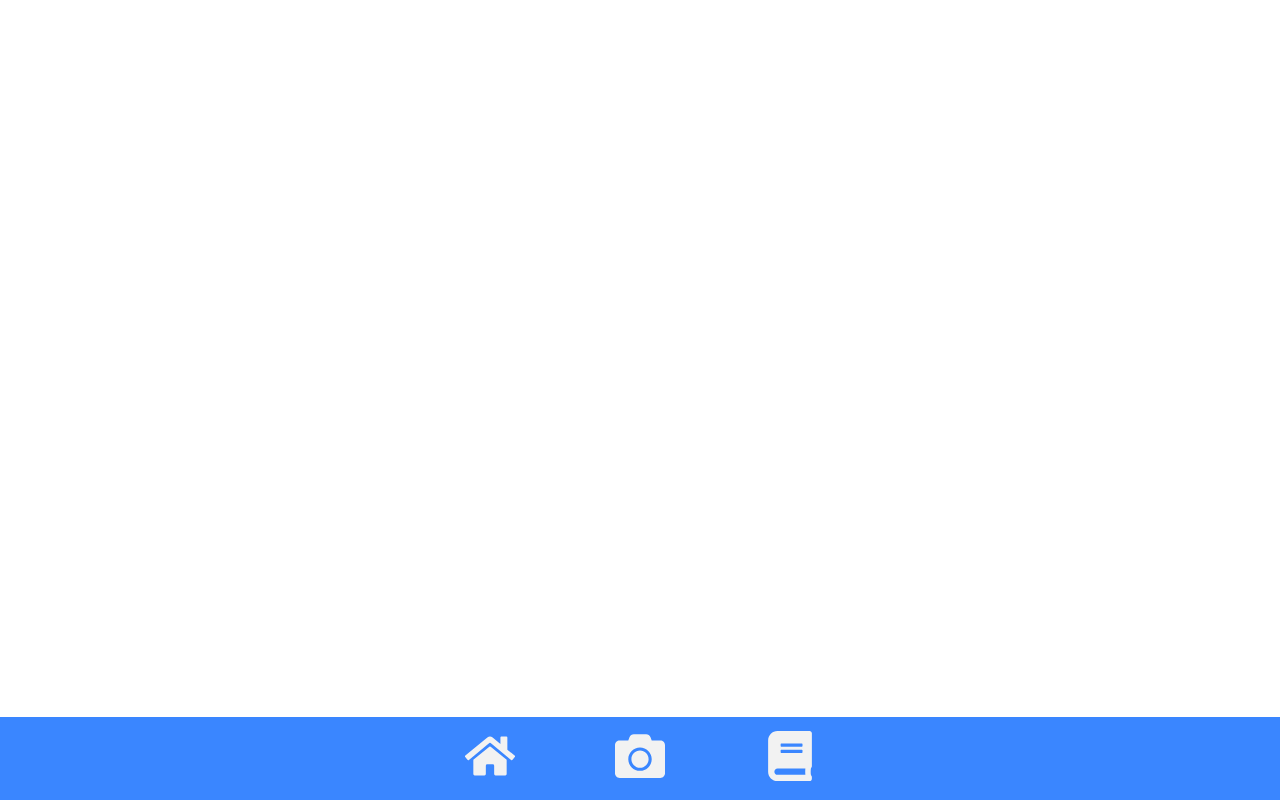
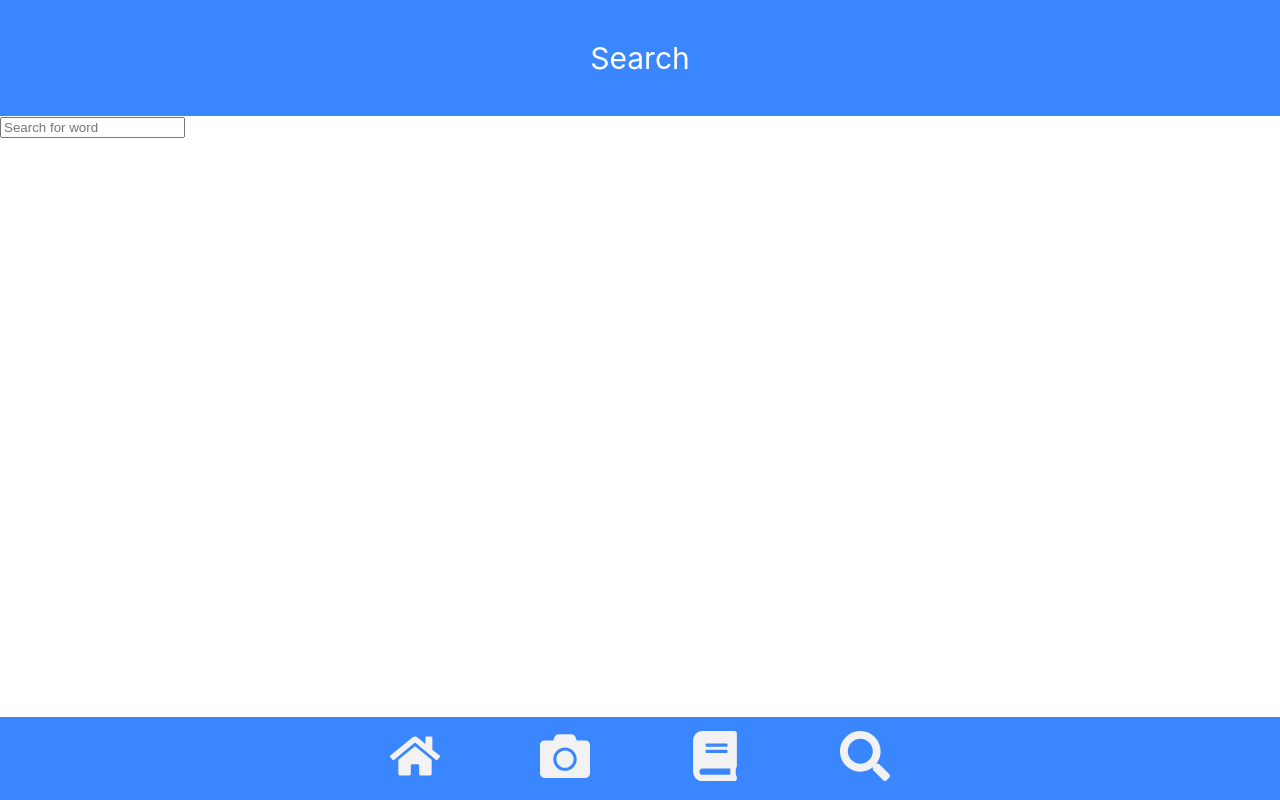
Before and after one commit to jono881/2021-Hackathon, a React (Create React App) app: page /search in a window 1280 px wide. Built offline with nearby package versions, Linux system fonts and the light colour scheme.

Commit message:
search feature attempt

```diff
--- a/src/App.js
+++ b/src/App.js
@@ -8,6 +8,7 @@ import Definition from './pages/Definition/Definition';
 import FlashCard from './pages/FlashCard/FlashCard';
 import FlashCardList from './pages/FlashcardList/FlashCards';
 import Intro from './pages/Intro/Intro';
+import Search from './pages/Search/Search';
 
 function App() {
   return (
@@ -20,7 +21,8 @@ function App() {
                 <Route path="/flashcards" component={FlashCardList}/>
                 <Route path="/card" component={FlashCard}/>
                 <Route path="/definition" component={Definition}/>
-              <Navigation />
+                <Route path="/search" component={Search}/>
+                <Navigation />
               </div>
            </Switch>
     </BrowserRouter>
--- /dev/null
+++ b/src/components/InputField/InputField.js
@@ -0,0 +1,10 @@
+import React from 'react';
+
+const InputField = ({handleChange})=> {
+
+    return (
+        <input type="text" placeholder="Search for word" onChange={handleChange} />
+    )
+}
+
+export default InputField
--- a/src/components/Navigation/Navigation.js
+++ b/src/components/Navigation/Navigation.js
@@ -1,6 +1,6 @@
 import React from 'react';
 import './Navigation.css'
-import { FaHome, FaCamera, FaBook} from 'react-icons/fa';
+import { FaHome, FaCamera, FaBook, FaSearch} from 'react-icons/fa';
 
 import { NavLink } from 'react-router-dom';
 
@@ -10,6 +10,7 @@ const Navigation = () => {
           <NavLink to="/home"><FaHome size="50"/></NavLink>
           <NavLink to="/detect"><FaCamera size="50"/></NavLink>
           <NavLink to="/flashcards"><FaBook size="50"/></NavLink>
+          <NavLink to="/search"><FaSearch size="50"/></NavLink>
        </div>
     );
 }
--- a/src/pages/FlashcardList/FlashCards.jsx
+++ b/src/pages/FlashcardList/FlashCards.jsx
@@ -5,7 +5,7 @@ import './FlashCardList.css'
 
 export default function FlashCardList() {
     const [flashCards, setFlashCards] = useState([]);
-    const colours = ["FFBE0B", "#FF006E", "#34495e", "#8e44ad", "#2c3e50", "#27ae60", "FFBE0B", "#16a085"];
+    const colours = ["FFBE0B", "#FF006E", "#34495e", "#8e44ad", "#2c3e50", "#27ae60", "#f39c12", "#16a085"];
     function getKeyByValue(object, value) {
         return Object.keys(object).find(key => object[key] === value);
     }
--- /dev/null
+++ b/src/pages/Search/Search.jsx
@@ -0,0 +1,12 @@
+import React from 'react'
+import Header from '../../components/Header/Header'
+import InputField from '../../components/InputField/InputField';
+
+export default function Search() {
+    return (
+        <div>
+            <Header header="Search"/>
+            <InputField/>
+        </div>
+    )
+}
```
Also changed, not shown: src/components/TwilioVideo/TwilioVideo.js (added, +29 -0 lines).
